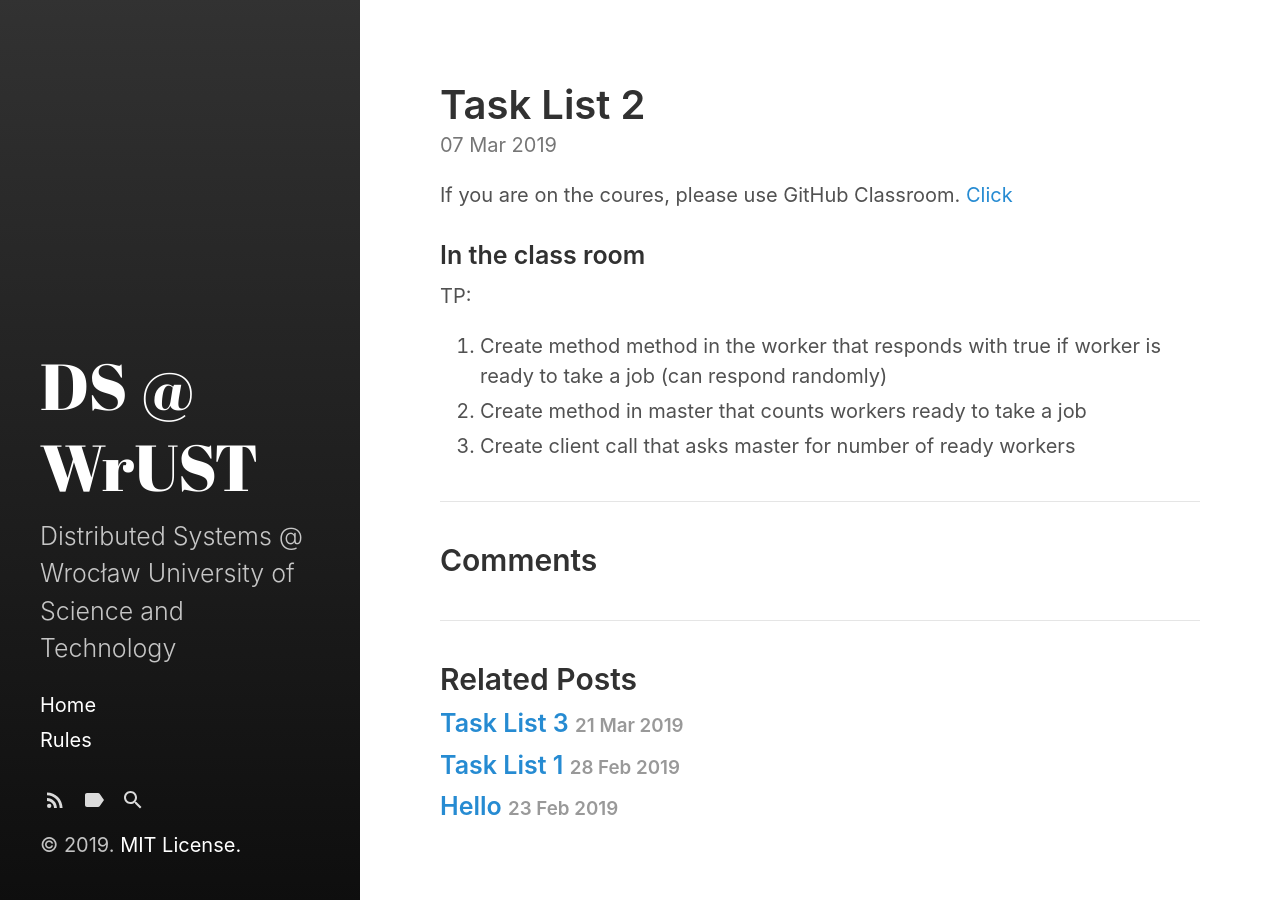
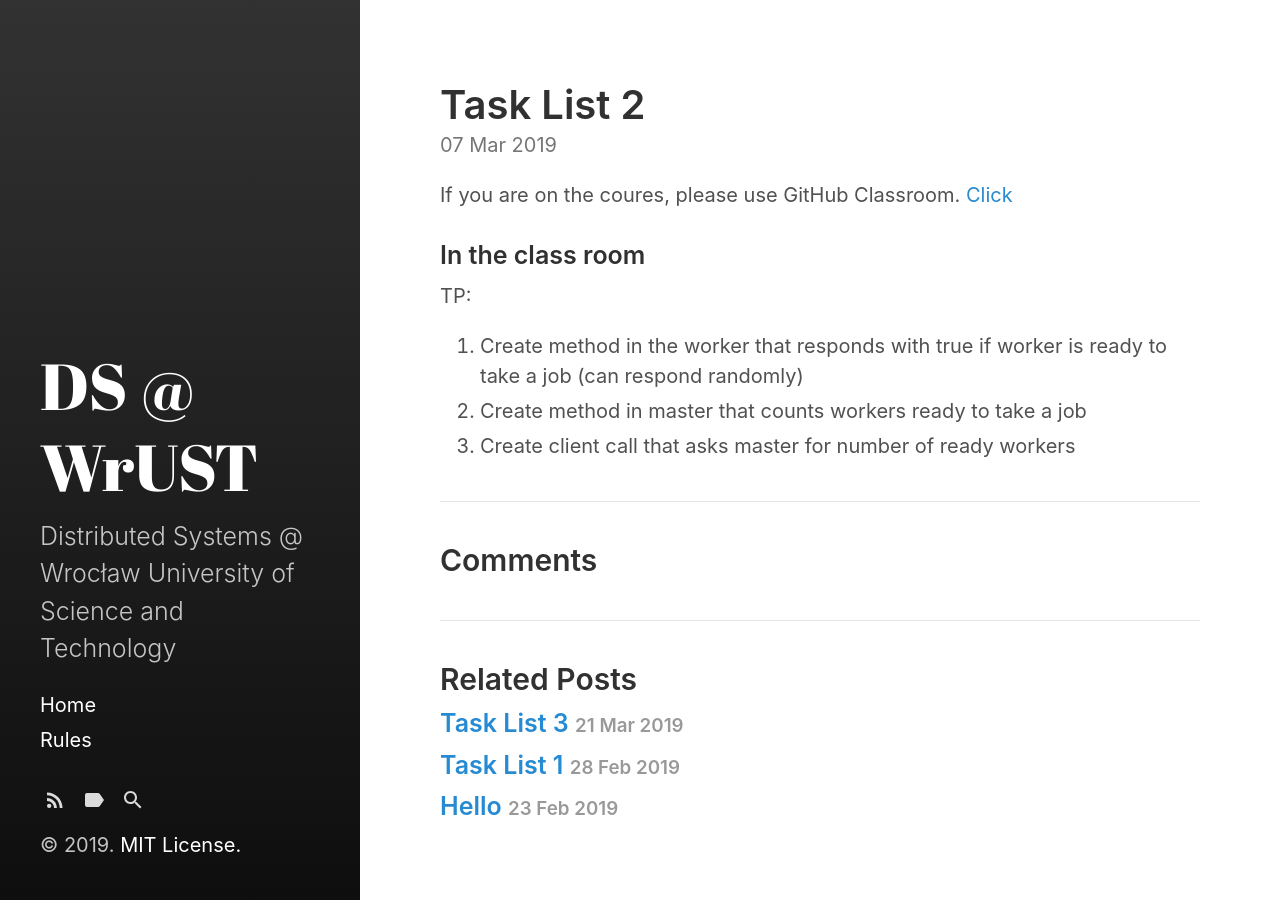
Before and after one commit to distributed-systems-wrust/distributed.github.com, a Jekyll site: the page built from _posts/2019-03-07-l2.md, in a window 1280 px wide. Built offline with Jekyll 4.4.1, drawn with Linux system fonts in a browser that asks for light colours.

Commit message:
typo fix

```diff
--- a/_posts/2019-03-07-l2.md
+++ b/_posts/2019-03-07-l2.md
@@ -11,6 +11,6 @@ If you are on the coures, please use GitHub Classroom.
 
 TP:
 
-1. Create method method in the worker that responds with true if worker is ready to take a job (can respond randomly)
+1. Create method in the worker that responds with true if worker is ready to take a job (can respond randomly)
 2. Create method in master that counts workers ready to take a job
 3. Create client call that asks master for number of ready workers
```
